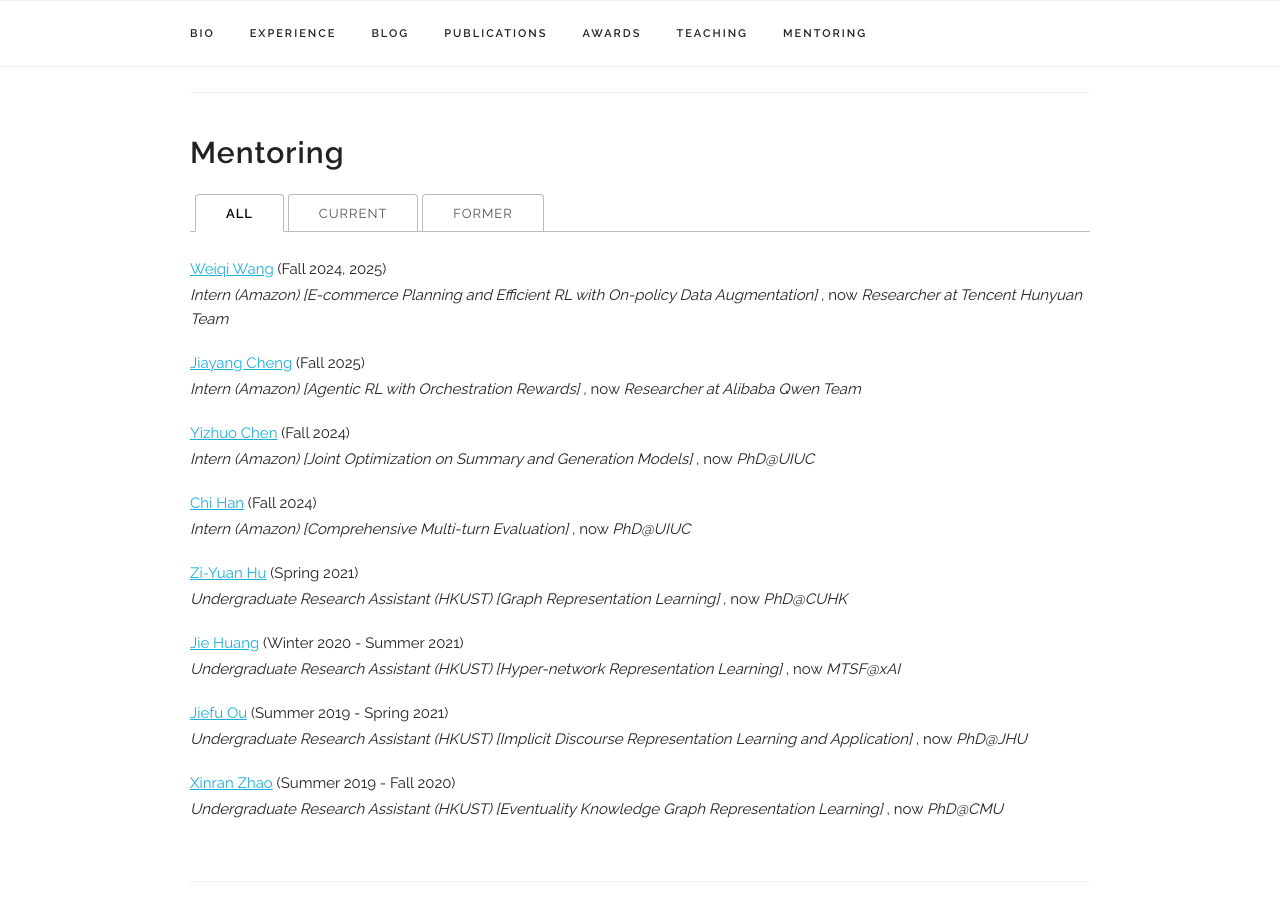
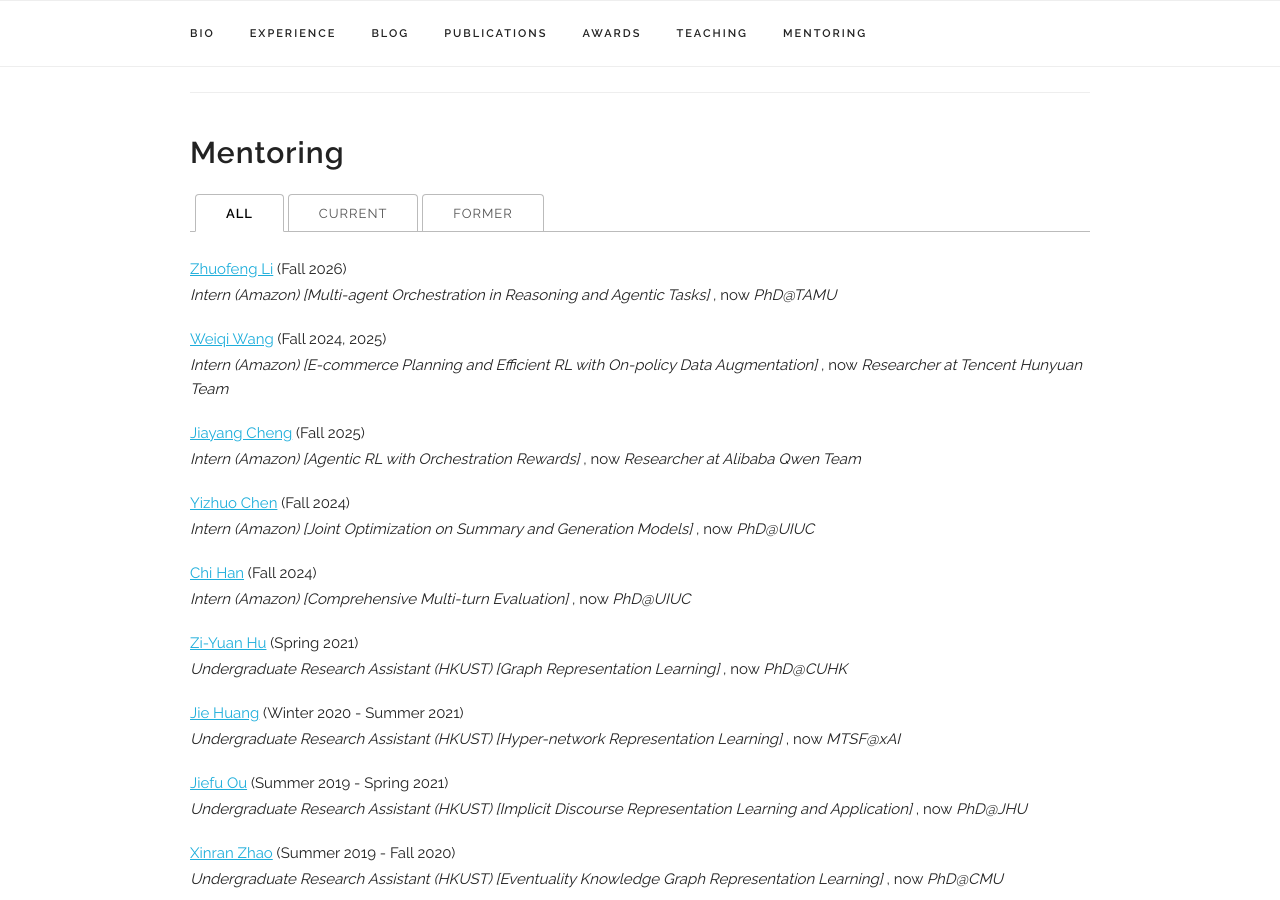
Before and after one commit to seanliu96/seanliu96.github.io, a Jekyll site: the page built from index.html, in a window 1280 px wide and 900 px high, scrolled down 5616 px. Built offline with Jekyll 4.4.1, drawn with Linux system fonts in a browser that asks for light colours; some web fonts are replaced.

Commit message:
Add Zhuofeng Li to mentoring

```diff
--- a/_data/students.yaml
+++ b/_data/students.yaml
@@ -1,4 +1,11 @@
 students:
+  - name: "Zhuofeng Li"
+    time: "Fall 2026"
+    place: "Intern (Amazon) [Multi-agent Orchestration in Reasoning and Agentic Tasks]"
+    current: "PhD@TAMU"
+    category: "former"
+    link: https://zhuofeng-li.github.io/
+
   - name: "Weiqi Wang"
     time: "Fall 2024, 2025"
     place: "Intern (Amazon) [E-commerce Planning and Efficient RL with On-policy Data Augmentation]"
```
Also changed, not shown: 1 other file.
